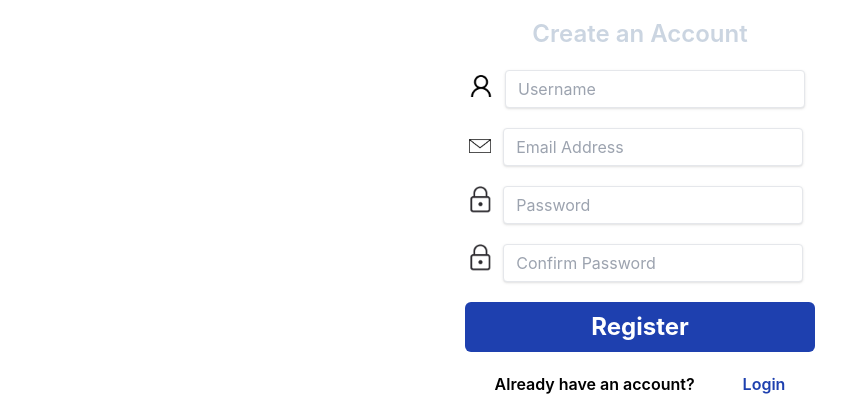
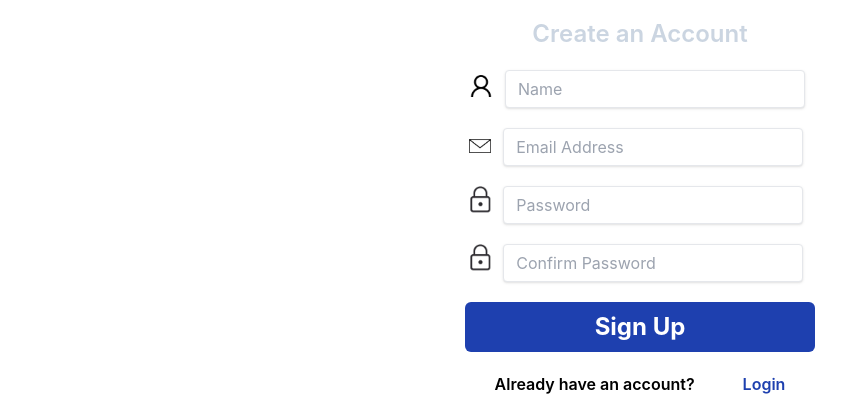
Before and after one commit to JeremyCEY/SC2006, a React (Create React App) app in the folder frontend/client/: page /register in a window 1280 px wide. Shown: the part 258-660 px from the top of the page, without its empty margins (0-866 px from the left). Built offline with nearby package versions, Linux system fonts and the light colour scheme.

Commit message:
register function

```diff
--- a/frontend/client/src/components/LoggedOutNavbar.js
+++ b/frontend/client/src/components/LoggedOutNavbar.js
@@ -33,7 +33,7 @@ function LoggedOutNavbar() {
 
                 },
                 {
-                    label: 'Register',
+                    label: 'Sign Up',
                     key: '2',
                 },
                 {
--- a/frontend/client/src/pages/Register.js
+++ b/frontend/client/src/pages/Register.js
@@ -6,7 +6,7 @@ import password from '../images/lock.png'
 import email from '../images/email.png'
 
 function Register(){
-    const [formData, setFormData] = useState({ username: '', email: '', password: '' , confirmPassword: ''});
+    const [formData, setFormData] = useState({ name: '', email: '', password: '' , confirmPassword: ''});
 
     const handleInputChange = (event) => {
         const { name, value } = event.target;
@@ -16,16 +16,44 @@ function Register(){
         }));
     };
 
-    const handleSubmit = (event) => {
+    const handleSubmit = async (event) => {
         event.preventDefault();
-        // Implement the logic to submit the register credentials
-        // to your backend API
+            // Ensure no field is empty
+        if (!formData.name || !formData.email || !formData.password || !formData.confirmPassword) {
+            console.log('All fields are required');
+            return;
+        }
 
-        //ensure no field is empty
-        //ensure valid email
-        //ensure password and confirmPassword are the same
+        // Ensure valid email
+        // You can use a simple regex for email validation
+        const emailRegex = /\S+@\S+\.\S+/;
+        if (!emailRegex.test(formData.email)) {
+            console.log('Invalid email');
+            return;
+        }
 
-        console.log('Register form submitted:', formData);
+        // Ensure password and confirmPassword are the same
+        if (formData.password !== formData.confirmPassword) {
+            console.log('Passwords do not match');
+            return;
+        }
+
+        // Send a POST request to the /signup endpoint of your backend API
+        const response = await fetch('http://localhost:3000/auth/signup', {
+            method: 'POST',
+            headers: {
+                'Content-Type': 'application/json',
+            },
+            body: JSON.stringify(formData),
+        });
+
+        if (response.ok) {
+            const data = await response.json();
+            console.log('Register form submitted:', data);
+            window.location.href = '/login';
+        } else {
+            console.log('Register failed:', response.status);
+        }
     };
 
 
@@ -63,10 +91,10 @@ function Register(){
                                         border rounded w-[300px] py-2 px-3
                                         text-gray-700 leading-tight
                                         focus:outline-none focus:shadow-outline"
-                                name="username"
+                                name="name"
                                 type="text"
-                                placeholder="Username"
-                                value={formData.username}
+                                placeholder="Name"
+                                value={formData.name}
                                 onChange={handleInputChange}
                         />
                     </div>
@@ -119,7 +147,7 @@ function Register(){
                     <div className="pb-5">
                         <button
                             type="submit"
-                            className="w-[350px] h-[50px] rounded-md bg-blue-800 text-white font-bold text-2xl">Register</button>
+                            className="w-[350px] h-[50px] rounded-md bg-blue-800 text-white font-bold text-2xl">Sign Up</button>
                     </div>
                 </form>
 
```
